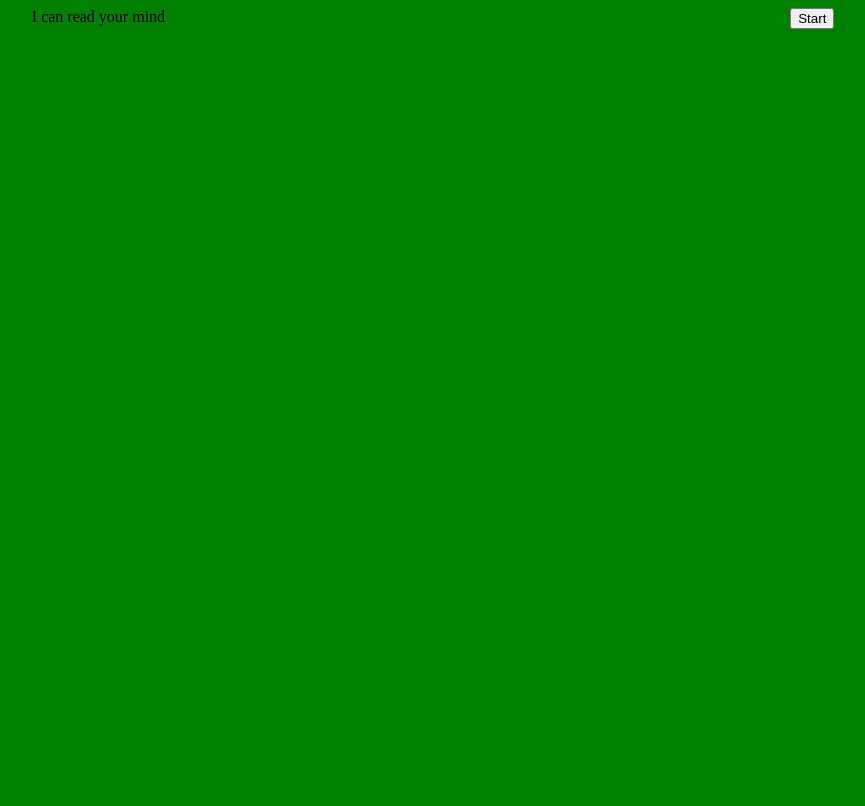
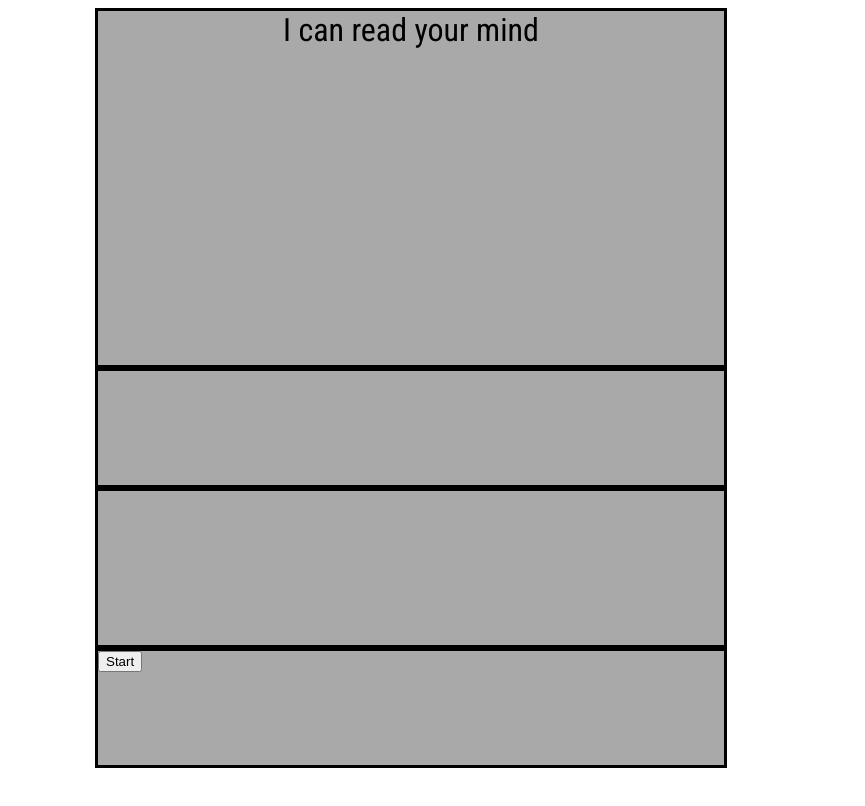
Before and after one commit to WillMcGill/Mind-Reader, a plain HTML site: page index.html in a window 1280 px wide. Shown: the whole page, without its empty margins (229-1094 px from the left). Drawn offline with Linux system fonts and the light colour scheme.

Commit message:
added some css.  center and gray

```diff
--- a/index.html
+++ b/index.html
@@ -7,6 +7,7 @@
     <meta http-equiv="X-UA-Compatible" content="ie=edge">
     <title>Mind Reader</title>
     <link rel = "stylesheet" type = "text/css" href = "styles.css">
+    <link href="https://fonts.googleapis.com/css?family=Roboto+Condensed&display=swap" rel="stylesheet">
 </head>
 <body>
     <section class = "container1">
--- a/styles.css
+++ b/styles.css
@@ -1,17 +1,38 @@
 body{
-    background-color: green;
     display: grid;
-    grid-template-columns: 20% 20% 20% 20% 20%;
+    grid-template-columns: 25% 50% 25%;
     grid-template-rows: 45vh 15vh 20vh 15vh 10vh;
+    font-family: 'Roboto Condensed', sans-serif;
 }
 
 .container1{
+    background-color: darkgray;
     grid-column-start: 2;
-    height:50vh;
-    overflow: scroll;
+    height:1fr;
+    overflow: auto;
+    border-style: solid;
+    text-align: center;
+    font-size: 4vh;
 }
 
-body.circleButton{
-    grid-column-start: 3;
+.container2{
+    background-color: darkgray;
+    grid-column-start: 2;
+    grid-row-start: 2;
+    border-style: solid;
+
+}
+
+.container3{
+    background-color: darkgray;
+    grid-column-start: 2;
+    grid-row-start: 3;
+    border-style: solid;
+}
+
+.container4{
+    background-color: darkgray;
+    grid-column-start: 2;
     grid-row-start: 4;
+    border-style: solid;
 }
```
